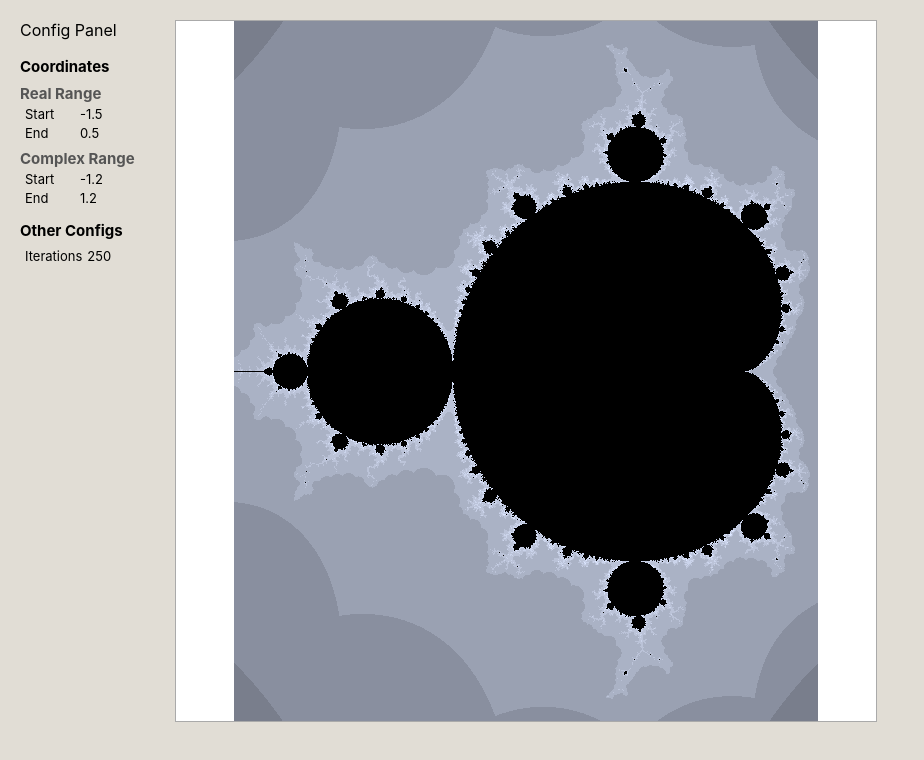
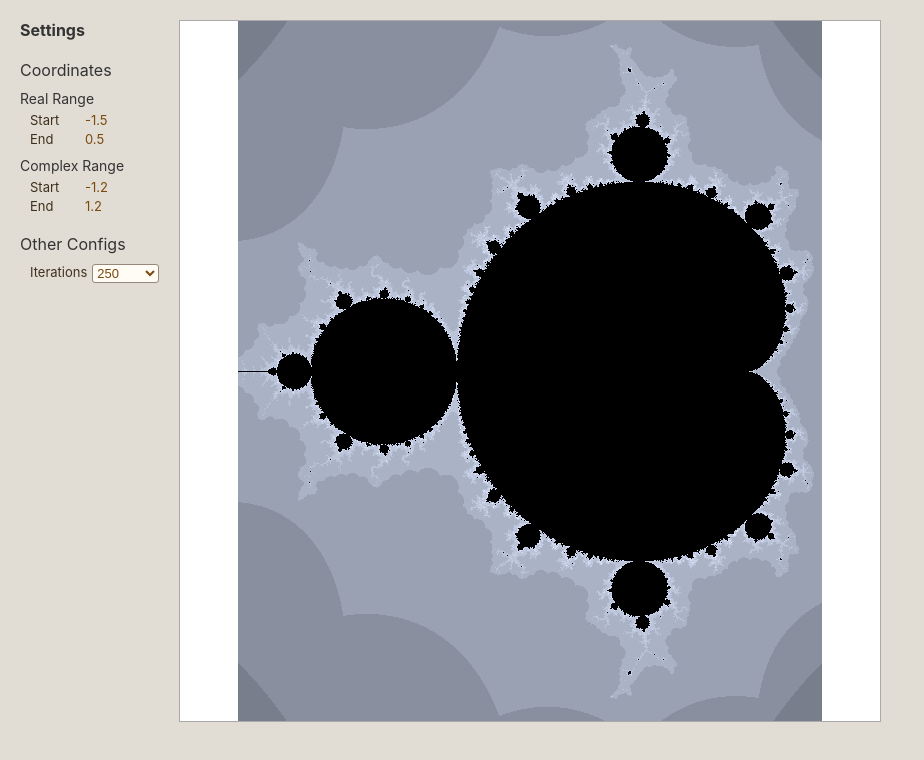
Before and after one commit to dwaltrip/frac-vizzy, a React (Create React App) app: page / in a window 1280 px wide. Shown: the top 760 px of the page, without its empty margins (0-924 px from the left). Built offline with nearby package versions, Linux system fonts and the light colour scheme.

Commit message:
Implement modifying the iteration limit via the settings panel.

```diff
--- a/src/App.jsx
+++ b/src/App.jsx
@@ -39,12 +39,11 @@ function App() {
   console.log('=== Rendering App... ===');
   const [configs, setConfigsRaw] = useState(getInitialConfigs());
 
-  function setConfigs({ realRange, complexRange }) {
+  function setConfigs({ ...newConfigs }) {
     console.log('setConfigs...');
     setConfigsRaw(prevConfigs => ({
       ...prevConfigs,
-      realRange: realRange,
-      complexRange: complexRange,
+      ...newConfigs,
     }));
   }
 
--- a/src/ConfigPanel.jsx
+++ b/src/ConfigPanel.jsx
@@ -1,17 +1,35 @@
 import './styles/ConfigPanel.css';
 
 import { round } from './lib/round';
+import { SelectWithCustomValues } from './ui/SelectWithCustomValues';
 
-function ConfigPanel({ configs }) {
+const ITERATION_VALUE_OPTS = [
+  100,
+  250,
+  500,
+  1000,
+  2500,
+  5000,
+].map(num => {
+  const value = '' + num;
+  return { value, text: value };
+});
+
+// TODO: Enable modifying the settings while points are being computed.
+function ConfigPanel({ configs, setConfigs }) {
   const {
     realRange,
     complexRange,
     iterationLimit,
   } = configs;
 
+  const setIterationLimit = value => {
+    setConfigs({ iterationLimit: parseInt(value) });
+  };
+
   return (
     <div className='config-panel'>
-      <header>Config Panel</header>
+      <header>Settings</header>
 
       <section className='data-section coords-display'>
         <div className='data-header'>Coordinates</div>
@@ -41,7 +59,13 @@ function ConfigPanel({ configs }) {
         <div className='data-header'>Other Configs</div>
         <div className='data-row'>
           <label>Iterations</label>
-          <span className='value'>{iterationLimit}</span>
+          <span className='value'>
+            <SelectWithCustomValues
+              value={'' + iterationLimit}
+              options={ITERATION_VALUE_OPTS}
+              onChange={setIterationLimit}
+            />
+          </span>
         </div>
       </section>
     </div>
--- a/src/styles/App.css
+++ b/src/styles/App.css
@@ -10,6 +10,7 @@
   display: flex;
   flex-direction: column;
   margin: 20px;
+  margin-left: 0px;
 }
 
 canvas.mandelbrot-canvas {
--- a/src/styles/ConfigPanel.css
+++ b/src/styles/ConfigPanel.css
@@ -6,45 +6,70 @@
 }
 
 .config-panel header {
-  margin-bottom: 5px;
+  color:  #333;
+  font-weight: bold;
 }
 
 .config-panel section.data-section {
-  margin-top: 12px;
-}
-
-.config-panel .data-header,
-.config-panel .data-subheader {
-  font-size: 15px;
-  font-weight: bold;
+  margin-top: 20px;
+  color: #333;
 }
 
 .config-panel .data-header {
-  margin-bottom: 8px;
+  /*font-size: 15px;*/
 }
 
 .config-panel .data-subheader {
-  margin-top: 8px;
-  margin-bottom: 3px;
-  color: #555;
+  margin-bottom: 5px;
+  font-size: 14px;
+}
+
+.config-panel .data-subheader,
+.config-panel .data-header + .data-row {
+  margin-top: 10px;
 }
 
 .config-panel .data-row {
   display: flex;
   flex-direction: row;
   font-size: 13px;
-  margin-bottom: 3px;
-  padding-left: 5px;
+  padding-left: 10px;
+}
+
+.config-panel .data-row + .data-row {
+  margin-top: 3px;
 }
 
 .config-panel .data-row label {
   margin-right: 5px;
+  /*color: #4a3822;*/
+  color: #40301b;
 }
 
-.config-panel .data-row .value {
+.config-panel .data-row .value,
+.config-panel .select-with-custom-option select,
+.config-panel .select-with-custom-option .custom-value-input {
+  /*color: #814e0e;*/
+  color: #7a490b;
   font-size: 13px;
+}
+
+.config-panel .select-with-custom-option select,
+.config-panel .select-with-custom-option .custom-value-input {
+  background-color: #fffbf5;
+  border: 1px solid #93887a;
+  border-radius: 3px;
+  /*border: 1px solid #40301b;*/
 }
 
 .config-panel section.data-section.coords-display .data-row label {
   width: 50px;
 }
+
+.confing-panel .select-with-custom-option button {
+  color: #444;
+  background-color: #eee;
+  background-color: #efebe5;
+  border: 1px solid #999;
+  border-radius: 3px;
+}
--- /dev/null
+++ b/src/ui/SelectWithCustomValues.css
@@ -0,0 +1,29 @@
+.select-with-custom-option {
+  position: relative;
+}
+
+.select-with-custom-option .custom-value {
+  background-color: white;
+  font-size: 13px;
+  position: absolute;
+  margin-left: 6px;
+  margin-top: 1px;
+  user-select: none;
+  pointer-events: none;
+}
+
+.select-with-custom-option .custom-value-input {
+  width: 60px;
+}
+
+.select-with-custom-option button {
+  margin-left: 5px;
+}
+
+.select-with-custom-option .select-form-row {
+  display: flex;
+}
+
+.select-with-custom-option .select-form-row + .select-form-row {
+  margin-top: 5px;
+}
--- /dev/null
+++ b/src/ui/SelectWithCustomValues.jsx
@@ -0,0 +1,78 @@
+import React, { useState } from 'react';
+
+import './SelectWithCustomValues.css';
+
+const CUSTOM_VALUE = {
+  value: '__CUSTOM_VALUE__',
+  text: 'Custom',
+}
+
+// TODO: the buttons feel a bit big / unweildy? slim them down?
+function SelectWithCustomValues({ value, options, onChange }) {
+  const hasCustomValue = !options.some(opt => opt.value === value);
+
+  const [isEditingCustomValue, setIsEditingCustomValue] = useState(hasCustomValue);
+  const [inputValue, setInputValue] = useState(value);
+
+  const hasUnsavedChanges = value !== inputValue;
+
+  const selectOnChange = event => {
+    const newVal = event.target.value;
+    if (newVal === CUSTOM_VALUE.value) {
+      setInputValue(value);
+      setIsEditingCustomValue(true);
+    }
+    else {
+      onChange(newVal);
+      setIsEditingCustomValue(false);
+    }
+  };
+
+  const submitCustomValue = () => onChange(inputValue);
+
+  return (
+    <div className='select-with-custom-option'>
+      <div className='select-form-row'>
+        <select
+          value={(isEditingCustomValue || hasCustomValue) ? CUSTOM_VALUE.value : value}
+          onChange={selectOnChange}
+        >
+          {options.map(opt => (
+            <option value={opt.value} key={opt.value}>
+              {opt.text}
+            </option>
+          ))}
+          <option value={CUSTOM_VALUE.value} key={CUSTOM_VALUE.value}>
+            {CUSTOM_VALUE.text}
+          </option>
+        </select>
+      </div>
+
+      {(isEditingCustomValue || hasCustomValue) &&
+        <div className='select-form-row'>
+          {/* TODO: give this input focus as soon as it shows on the page */}
+          <input
+            type='text'
+            className='custom-value-input'
+            value={inputValue}
+            onChange={event => setInputValue(event.target.value)}
+          />
+          <button onClick={submitCustomValue} disabled={!hasUnsavedChanges}>
+            Apply
+          </button>
+          <button
+            onClick={() => {
+              setInputValue(value);
+              setIsEditingCustomValue(false);
+            }}
+            disabled={value === inputValue}
+          >
+            Cancel
+          </button>
+        </div>
+      }
+    </div>
+  );
+}
+
+export { SelectWithCustomValues };
```
